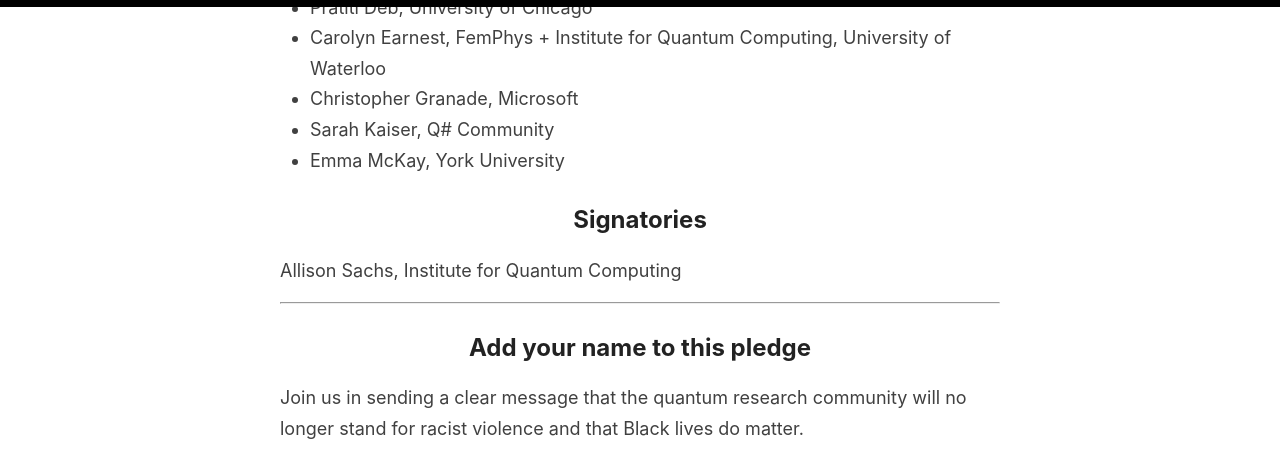
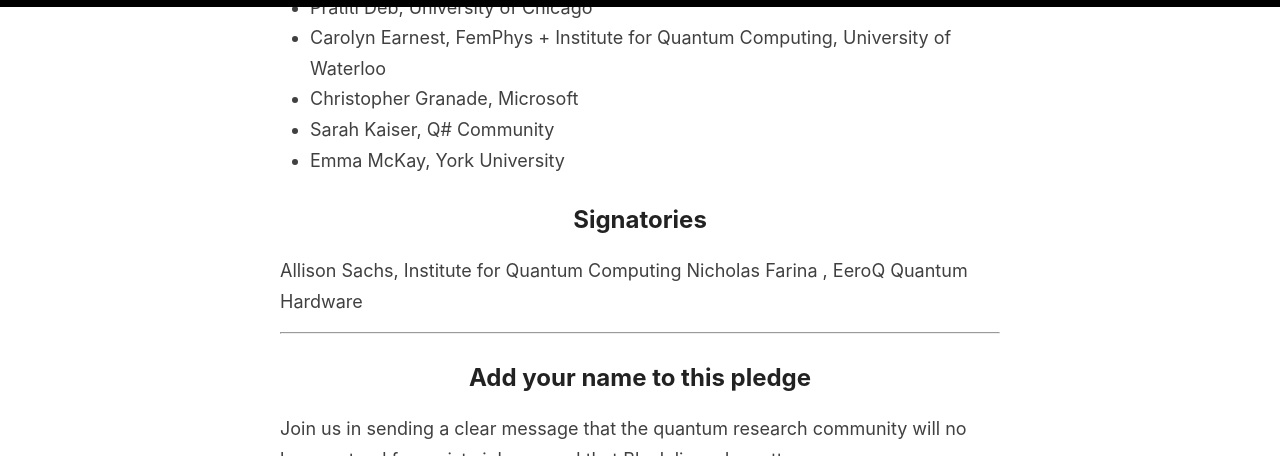
Before and after one commit to quantumforblacklives/quantumforblacklives.github.io, a Jekyll site: the page built from index.html, in a window 1280 px wide and 900 px high, scrolled down 2941 px, cut to the strip 0-456 px from the top of the window. Built offline with Jekyll 4.4.1, drawn with Linux system fonts in a browser that asks for light colours; the list of posts is cut into pages by our own code.

Commit message:
Add signature from Nicholas Farina .

```diff
--- a/_includes/signatories.md
+++ b/_includes/signatories.md
@@ -1 +1,2 @@
 Allison Sachs, Institute for Quantum Computing
+Nicholas Farina , EeroQ Quantum Hardware
```
